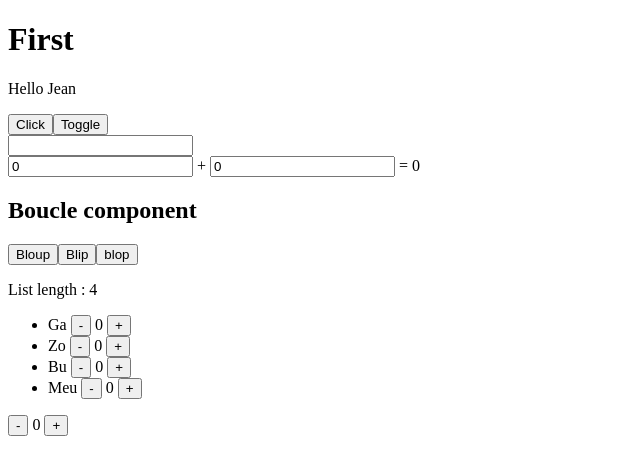
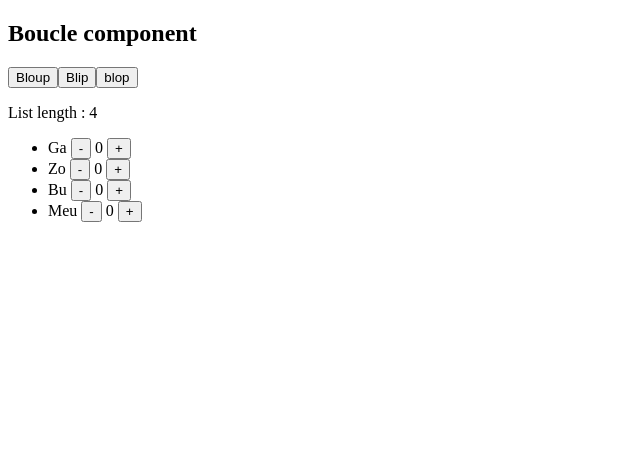
Before and after one commit to Minyas25/first-angular, an Angular app: page /boucle in a window 1280 px wide. Shown: the top 474 px of the page, without its empty margins (0-640 px from the left). Built offline with nearby package versions, Linux system fonts and the light colour scheme.

Commit message:
added routing

```diff
--- a/src/app/app.component.html
+++ b/src/app/app.component.html
@@ -1,19 +1,2 @@
-<h1>First</h1>
-<p>Hello {{name}}</p>
-<button (click)="changeName()">Click</button>
-<button (click)="toggleDisplay()">Toggle</button>
 
-<div *ngIf="display">
-  <p>Some text</p>
-</div>
-
-<div>
-  {{message}}
-  <input type="text" [(ngModel)]="message">
-</div>
-
-<app-calcul></app-calcul>
-
-<app-boucle></app-boucle>
-
-<app-counter></app-counter>
+<router-outlet></router-outlet>
--- a/src/app/app.component.ts
+++ b/src/app/app.component.ts
@@ -6,19 +6,5 @@ import { Component } from '@angular/core';
   styleUrls: ['./app.component.css']
 })
 export class AppComponent {
-  name = 'Jean';
-  display = false;
-
-  message = '';
-
-  changeName() {
-    this.name += ' autre chose';
-    console.log(this.name);
-
-  }
-
-  toggleDisplay() {
-    this.display =!this.display;
-  }
 
 }
--- /dev/null
+++ b/src/app/first/first.component.html
@@ -0,0 +1,13 @@
+<h1>First</h1>
+<p>Hello {{name}}</p>
+<button (click)="changeName()">Click</button>
+<button (click)="toggleDisplay()">Toggle</button>
+
+<div *ngIf="display">
+  <p>Some text</p>
+</div>
+
+<div>
+  {{message}}
+  <input type="text" [(ngModel)]="message">
+</div>
--- /dev/null
+++ b/src/app/first/first.component.ts
@@ -0,0 +1,24 @@
+import { Component } from '@angular/core';
+
+@Component({
+  selector: 'app-first',
+  templateUrl: './first.component.html',
+  styleUrls: ['./first.component.css']
+})
+export class FirstComponent {
+  name = 'Jean';
+  display = false;
+
+  message = '';
+
+  changeName() {
+    this.name += ' autre chose';
+    console.log(this.name);
+
+  }
+
+  toggleDisplay() {
+    this.display =!this.display;
+  }
+
+}
```
Also changed, not shown: src/app/app-routing.module.ts (added, +17 -0 lines), src/app/app.module.ts (+6 -2 lines), src/app/first/first.component.css (added), 1 other file (tests, documents, lock files or other folders).
